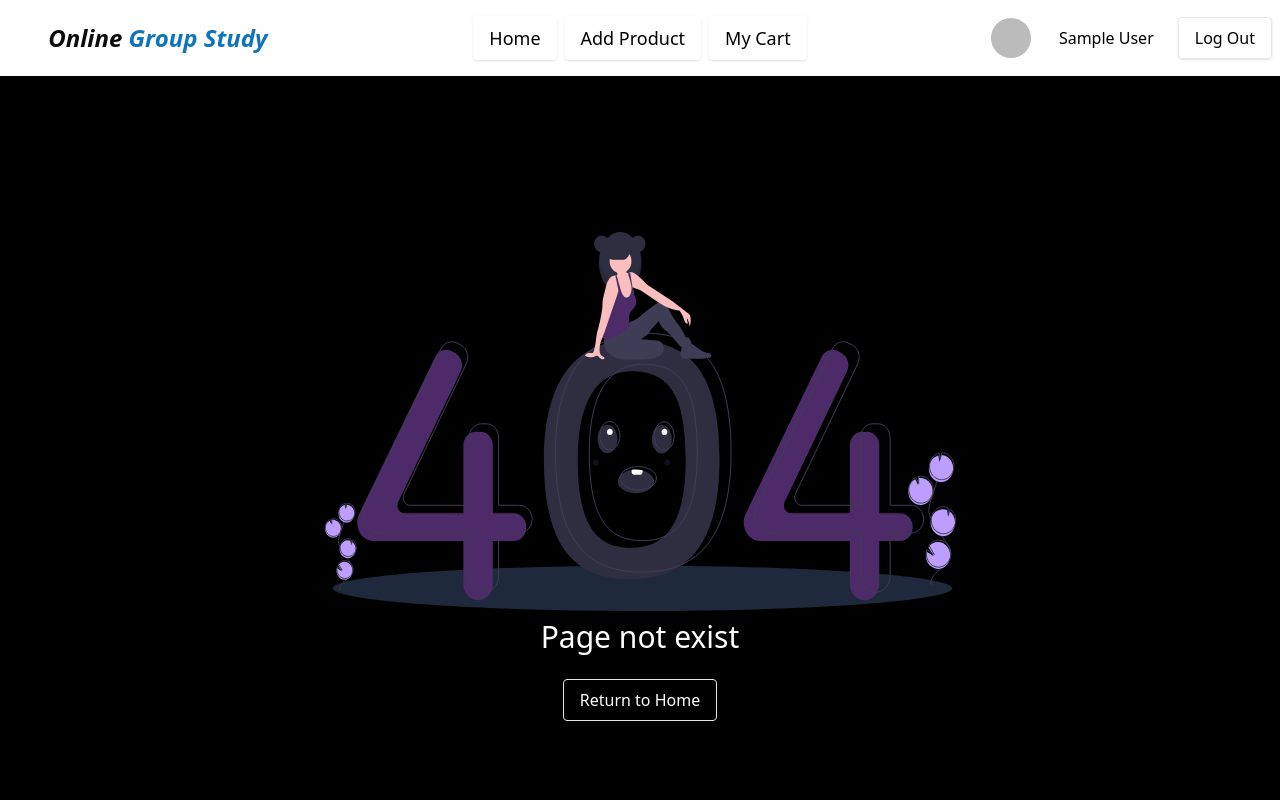
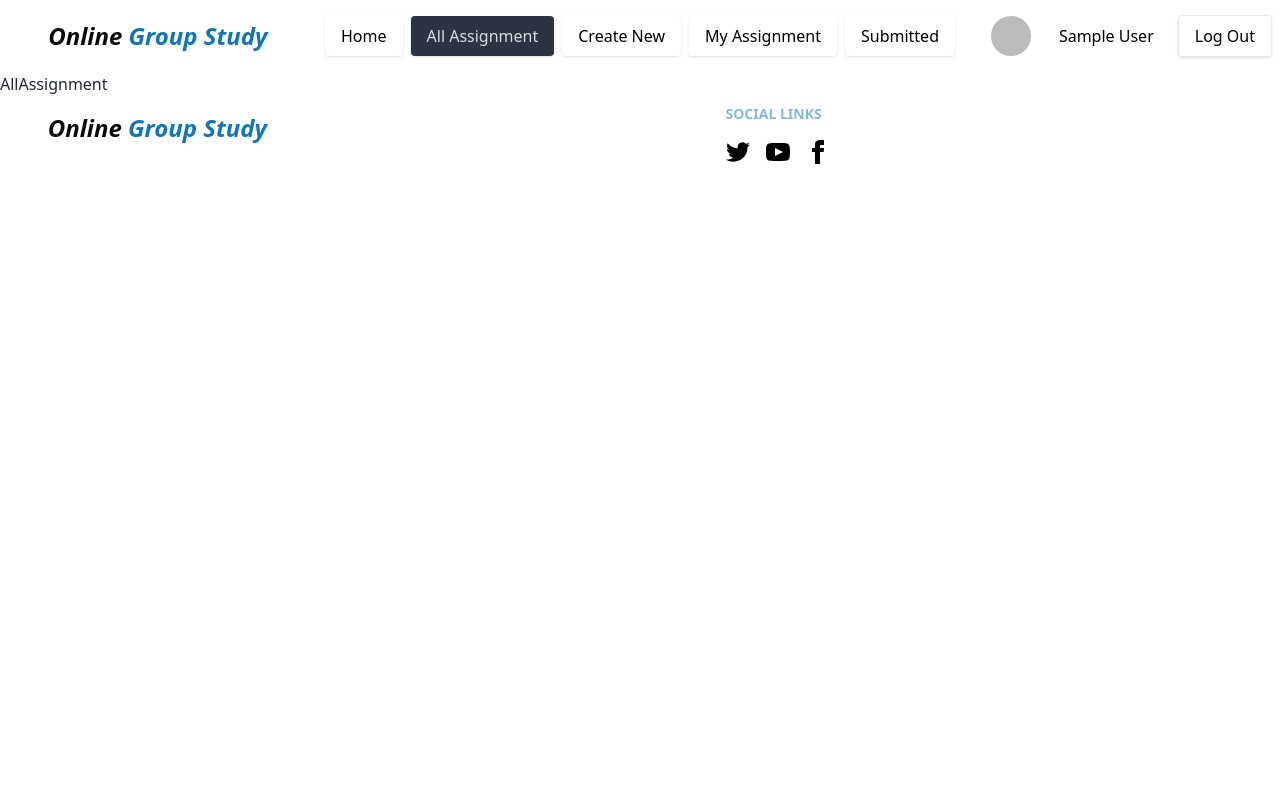
Before and after one commit to DipuHaider/m11a-group-study-client, a React (Vite) app: page /allassignment in a window 1280 px wide. Shown: the top 800 px of the page. Built offline with nearby package versions, Linux system fonts and the light colour scheme; no server answers; sample sign-in values are in the browser's storage; some icons are missing.

Commit message:
Define alll pages with Navigations

```diff
--- /dev/null
+++ b/src/pages/assignment/AllAssignment.jsx
@@ -0,0 +1,9 @@
+const AllAssignment = () => {
+    return (
+        <div>
+            <h1>AllAssignment</h1>
+        </div>
+    );
+};
+
+export default AllAssignment;
--- /dev/null
+++ b/src/pages/assignment/CreateAssignment.jsx
@@ -0,0 +1,9 @@
+const CreateAssignment = () => {
+    return (
+        <div>
+            <h1>CreateAssignment</h1>
+        </div>
+    );
+};
+
+export default CreateAssignment;
--- /dev/null
+++ b/src/pages/assignment/DetailAssignment.jsx
@@ -0,0 +1,9 @@
+const DetailAssignment = () => {
+    return (
+        <div>
+            <h1>DetailAssignment</h1>
+        </div>
+    );
+};
+
+export default DetailAssignment;
--- /dev/null
+++ b/src/pages/assignment/MyAssignment.jsx
@@ -0,0 +1,9 @@
+const MyAssignment = () => {
+    return (
+        <div>
+            <h1>MyAssignment</h1>
+        </div>
+    );
+};
+
+export default MyAssignment;
--- /dev/null
+++ b/src/pages/assignment/SubmittedAssignment.jsx
@@ -0,0 +1,9 @@
+const SubmittedAssignment = () => {
+    return (
+        <div>
+            <h1>SubmittedAssignment</h1>
+        </div>
+    );
+};
+
+export default SubmittedAssignment;
--- /dev/null
+++ b/src/pages/assignment/UpdateAssignment.jsx
@@ -0,0 +1,9 @@
+const UpdateAssignment = () => {
+    return (
+        <div>
+            <h1>UpdateAssignment</h1>
+        </div>
+    );
+};
+
+export default UpdateAssignment;
--- /dev/null
+++ b/src/pages/home/Faq.jsx
@@ -0,0 +1,9 @@
+const Faq = () => {
+    return (
+        <div>
+            <h1>Faq</h1>
+        </div>
+    );
+};
+
+export default Faq;
--- /dev/null
+++ b/src/pages/home/Feature.jsx
@@ -0,0 +1,9 @@
+const Feature = () => {
+    return (
+        <div>
+            <h1>Feature</h1>
+        </div>
+    );
+};
+
+export default Feature;
--- a/src/pages/home/Home.jsx
+++ b/src/pages/home/Home.jsx
@@ -1,9 +1,13 @@
 import Banner from "./Banner";
+import Faq from "./Faq";
+import Feature from "./Feature";
 
 const Home = () => {
     return (
         <div>
             <Banner></Banner>
+            <Feature></Feature>
+            <Faq></Faq>
         </div>
     );
 };
--- a/src/pages/shared/navbar/NavBar.jsx
+++ b/src/pages/shared/navbar/NavBar.jsx
@@ -18,15 +18,18 @@ const NavBar = () => {
     const userDefaultPic = "https://i.ibb.co/F7V7vzb/user.jpg";
 
     const navLinks = <>
-        <li><NavLink to="/" className="text-lg bg-transparent hover:bg-text-theme-light text-theme-light hover:text-theme-primary rounded shadow hover:shadow-lg  border border-none hover:border-white">Home</NavLink></li>
+        <li><NavLink to="/" className="text-base bg-transparent hover:bg-text-theme-light text-theme-light hover:text-theme-primary rounded shadow hover:shadow-sm border border-none hover:border-white">Home</NavLink></li>
+        <li><NavLink to="/allassignment" className="text-base bg-transparent hover:bg-text-theme-light text-theme-light hover:text-theme-primary rounded shadow hover:shadow-sm py-2 px-4 border border-none hover:border-white">All Assignment</NavLink></li>
         {
             user ? <>
-                <li><NavLink to="/addproduct" className="text-lg bg-transparent hover:bg-text-theme-light text-theme-light hover:text-theme-primary rounded shadow hover:shadow-lg py-2 px-4 border border-none hover:border-white">Add Product</NavLink></li>
+                <li><NavLink to="/createassignment" className="text-base bg-transparent hover:bg-text-theme-light text-theme-light hover:text-theme-primary rounded shadow hover:shadow-sm py-2 px-4 border border-none hover:border-white">Create New</NavLink></li>
+                <li><NavLink to="/myassignment" className="text-base bg-transparent hover:bg-text-theme-light text-theme-light hover:text-theme-primary rounded shadow hover:shadow-sm py-2 px-4 border border-none hover:border-white">My Assignment</NavLink></li>
+                <li><NavLink to="/submittedassignment" className="text-base bg-transparent hover:bg-text-theme-light text-theme-light hover:text-theme-primary rounded shadow hover:shadow-sm py-2 px-4 border border-none hover:border-white">Submitted</NavLink></li>
             </>
             :
             <></>
         }
-        <li><NavLink to="/cart" className="text-lg bg-transparent hover:bg-text-theme-light text-theme-light hover:text-theme-primary rounded shadow hover:shadow-lg py-2 px-4 border border-none hover:border-white">My Cart</NavLink></li>
+
     </>
 
 
```
Also changed, not shown: src/routes/Routes.jsx (+38 -0 lines).
